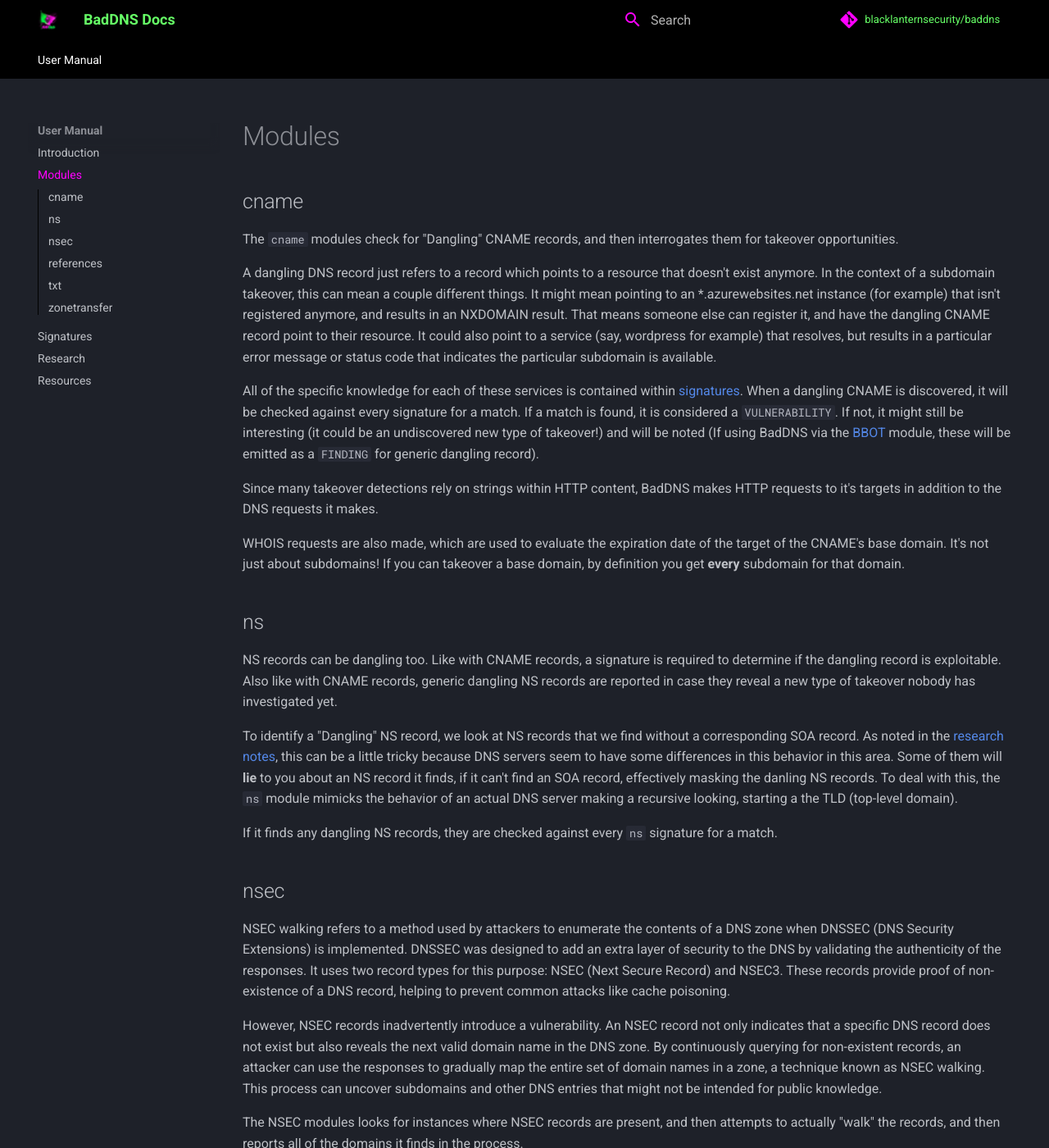
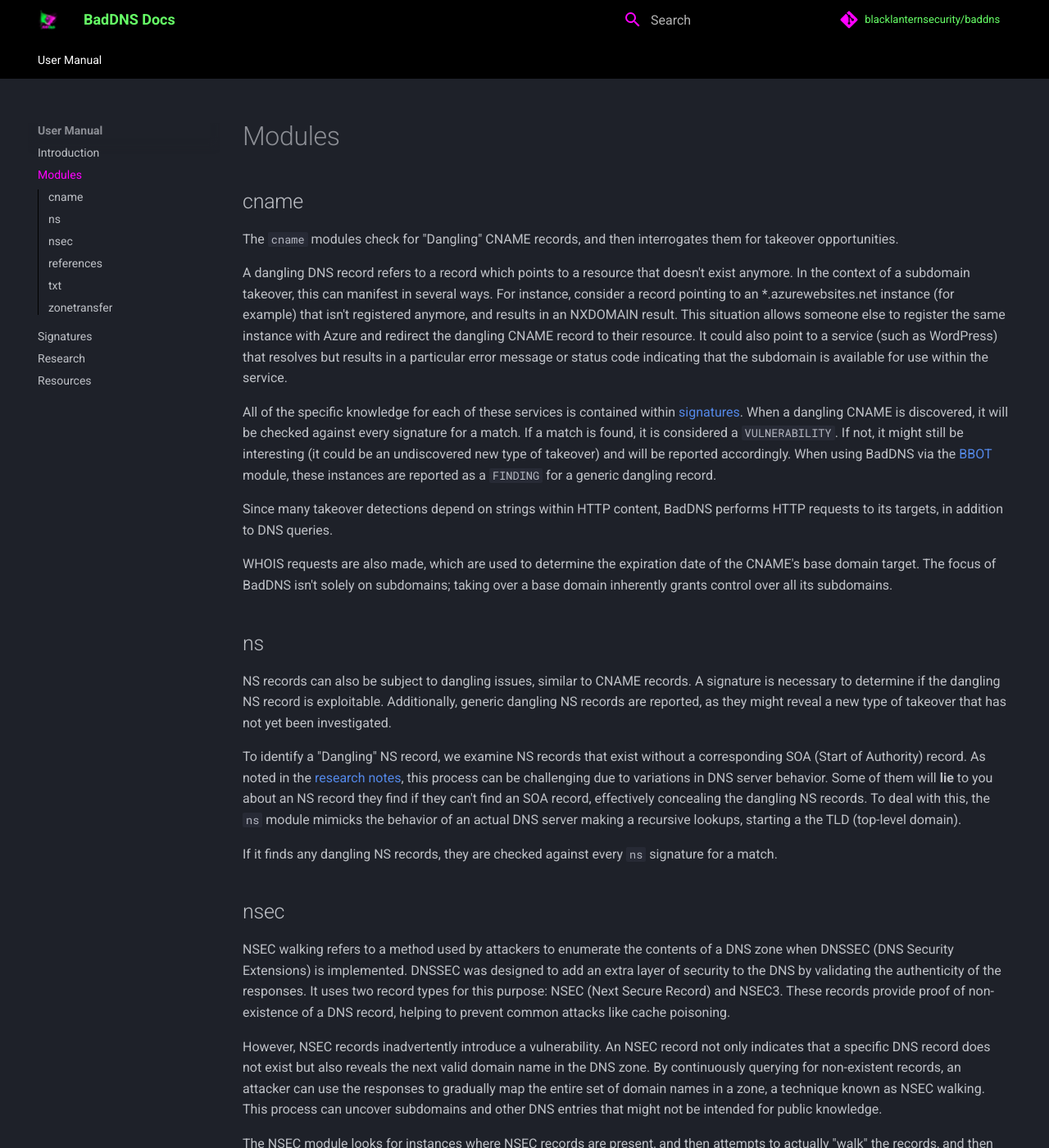
Before and after one commit to blacklanternsecurity/baddns, an MkDocs documentation site: the page built from docs/modules.md, in a window 1280 px wide and 1400 px high. Shown: the whole window at 82% size. Built offline with MkDocs 1.6.1 and Material for MkDocs 9.7.7, drawn with Linux system fonts in a browser that asks for light colours; comment, search, counter and statistics services are not loaded; some of the changed text lies outside the part shown.

Commit message:
docs content update

```diff
--- a/docs/modules.md
+++ b/docs/modules.md
@@ -2,20 +2,19 @@
 
 The `cname` modules check for "Dangling" CNAME records, and then interrogates them for takeover opportunities.
 
-A dangling DNS record just refers to a record which points to a resource that doesn't exist anymore. In the context of a subdomain takeover, this can mean a couple different things. It might mean pointing to an \*.azurewebsites.net instance (for example) that isn't registered anymore, and results in an NXDOMAIN result. That means someone else can register it, and have the dangling CNAME record point to their resource. It could also point to a service (say, wordpress for example) that resolves, but results in a particular error message or status code that indicates the particular subdomain is available.
+A dangling DNS record refers to a record which points to a resource that doesn't exist anymore. In the context of a subdomain takeover, this can manifest in several ways. For instance, consider a record pointing to an \*.azurewebsites.net instance (for example) that isn't registered anymore, and results in an NXDOMAIN result. This situation allows someone else to register the same instance with Azure and redirect the dangling CNAME record to their resource.  It could also point to a service (such as WordPress) that resolves but results in a particular error message or status code indicating that the subdomain is available for use within the service.
 
-All of the specific knowledge for each of these services is contained within [signatures](signatures.md). When a dangling CNAME is discovered, it will be checked against every signature for a match. If a match is found, it is considered a `VULNERABILITY`. If not, it might still be interesting (it could be an undiscovered new type of takeover!) and will be noted (If using BadDNS via the [BBOT](https://github.com/blacklanternsecurity/bbot/) module, these will be emitted as a `FINDING` for generic dangling record).
+All of the specific knowledge for each of these services is contained within [signatures](signatures.md). When a dangling CNAME is discovered, it will be checked against every signature for a match. If a match is found, it is considered a `VULNERABILITY`. If not, it might still be interesting (it could be an undiscovered new type of takeover) and will be reported accordingly. When using BadDNS via the [BBOT](https://github.com/blacklanternsecurity/bbot/) module, these instances are reported as a `FINDING` for a generic dangling record.
 
-Since many takeover detections rely on strings within HTTP content, BadDNS makes HTTP requests to it's targets in addition to the DNS requests it makes.
+Since many takeover detections depend on strings within HTTP content, BadDNS performs HTTP requests to its targets, in addition to DNS queries.
 
-WHOIS requests are also made, which are used to evaluate the expiration date of the target of the CNAME's base domain. It's not just about subdomains! If you can takeover a base domain, by definition you get **every** subdomain for that domain.
-
+WHOIS requests are also made, which are used to determine the expiration date of the CNAME's base domain target. The focus of BadDNS isn't solely on subdomains; taking over a base domain inherently grants control over all its subdomains.
 
 ## ns
 
-NS records can be dangling too. Like with CNAME records, a signature is required to determine if the dangling record is exploitable. Also like with CNAME records, generic dangling NS records are reported in case they reveal a new type of takeover nobody has investigated yet.
+NS records can also be subject to dangling issues, similar to CNAME records. A signature is necessary to determine if the dangling NS record is exploitable. Additionally, generic dangling NS records are reported, as they might reveal a new type of takeover that has not yet been investigated.
 
-To identify a "Dangling" NS record, we look at NS records that we find without a corresponding SOA record. As noted in the [research notes](research.md), this can be a little tricky because DNS servers seem to have some differences in this behavior in this area. Some of them will **lie** to you about an NS record it finds, if it can't find an SOA record, effectively masking the danling NS records. To deal with this, the `ns` module mimicks the behavior of an actual DNS server making a recursive looking, starting a the TLD (top-level domain).
+To identify a "Dangling" NS record, we examine NS records that exist without a corresponding SOA (Start of Authority) record. As noted in the [research notes](research.md), this process can be challenging due to variations in DNS server behavior. Some of them will **lie** to you about an NS record they find if they can't find an SOA record, effectively concealing the dangling NS records. To deal with this, the `ns` module mimicks the behavior of an actual DNS server making a recursive lookups, starting a the TLD (top-level domain).
 
 If it finds any dangling NS records, they are checked against every `ns` signature for a match.
 
@@ -26,15 +25,17 @@
 
 However, NSEC records inadvertently introduce a vulnerability. An NSEC record not only indicates that a specific DNS record does not exist but also reveals the next valid domain name in the DNS zone. By continuously querying for non-existent records, an attacker can use the responses to gradually map the entire set of domain names in a zone, a technique known as NSEC walking. This process can uncover subdomains and other DNS entries that might not be intended for public knowledge.
 
-The NSEC modules looks for instances where NSEC records are present, and then attempts to actually "walk" the records, and then reports all of the domains it finds in the process.
+The NSEC module looks for instances where NSEC records are present, and then attempts to actually "walk" the records, and then report all of the domains it finds in the process.
 
 ## references
 
-What happens if a website is pointing to an external source for it's Javascript or CSS, and that external source can be taken over? The best cross-site scripting you could ever ask for! The references module does just that, wrapping the `cname` module behind the scenes and sending any CSS/JS domains found in the target's HTML content. If a match is found, it's emitted with the added context of the page it was found in.
+What happens if a website is pointing to an external source for it's Javascript or CSS, and that external source can be taken over? The best cross-site scripting you could ever ask for. The references module does just that, wrapping the `cname` module behind the scenes and sending any CSS/JS domains found in the target's HTML content for analysis. If a match is found, it's emitted with the added context of the page it was found in.
 
 ## txt
 
-TXT records are used for all kinds things. Often, they are used for verifying ownership of a domain. A service may request a specific TXT record be set, which can only be done by the domain owner, thereby proving ownership. But beyond that, who knows what they are being used for! Probably all kinds of wacky custom things. What happens when a txt record just happens to contain a domain/subdomain that just happens to be "take-over-able?". Well, we don't know. This type of detection is the least likely to be exploitable but if it is, it could be very interesting. If you get a detection here, it's worth doing the takeover and just spinning up a server and seeing what requests get sent to it.
+TXT records in DNS serve a variety of purposes, one common use being domain ownership verification. A service may require setting a specific TXT record, a task achievable only by the domain owner, thereby confirming ownership. However, the utilization of TXT records extends far beyond this. They are often employed for a myriad of custom, sometimes unconventional, purposes.
+
+What happens when a TXT record just happens to contain a domain/subdomain that just happens to be vulnerable to a takeover?. Who knows. This type of detection is the least likely to be exploitable - but if it is, it could be very interesting. If you get a detection here, it's worth doing the takeover and just spinning up a server and seeing what requests get sent to it.
 
 Behind the scenes, when a domain is found in a TXT record, the `txt` module actually sends the domain/subdomain to the `cname` module where it gets processed just like any other subdomain. If there's a hit, its emitted with the added context of the TXT record it was found in.
 
@@ -44,4 +45,4 @@
 
 While essential for DNS operation, zone transfers can pose significant security risks if not properly secured. An unrestricted zone transfer can expose all DNS records of a domain to unauthorized parties. Although rare, when they do occur they typically yield every domain for the organization, which can be a gold mine for an attacker trying to perform recon against a target.
 
-The zonetransfer module will interrogate the name server(s) that are authoritative for the target domain and attempt a zone transfer. If successful, it will also harvest all of the available records and present them within the result.
+The `zonetransfer` module will interrogate the name server(s) that are authoritative for the target domain and attempt a zone transfer. If successful, it will also harvest all of the available records and present them within the result.
```
Also changed, not shown: docs/intro.md (+17 -5 lines), docs/research.md (+1 -1 lines), docs/resources.md (+14 -1 lines), docs/signatures.md (+14 -1 lines).
